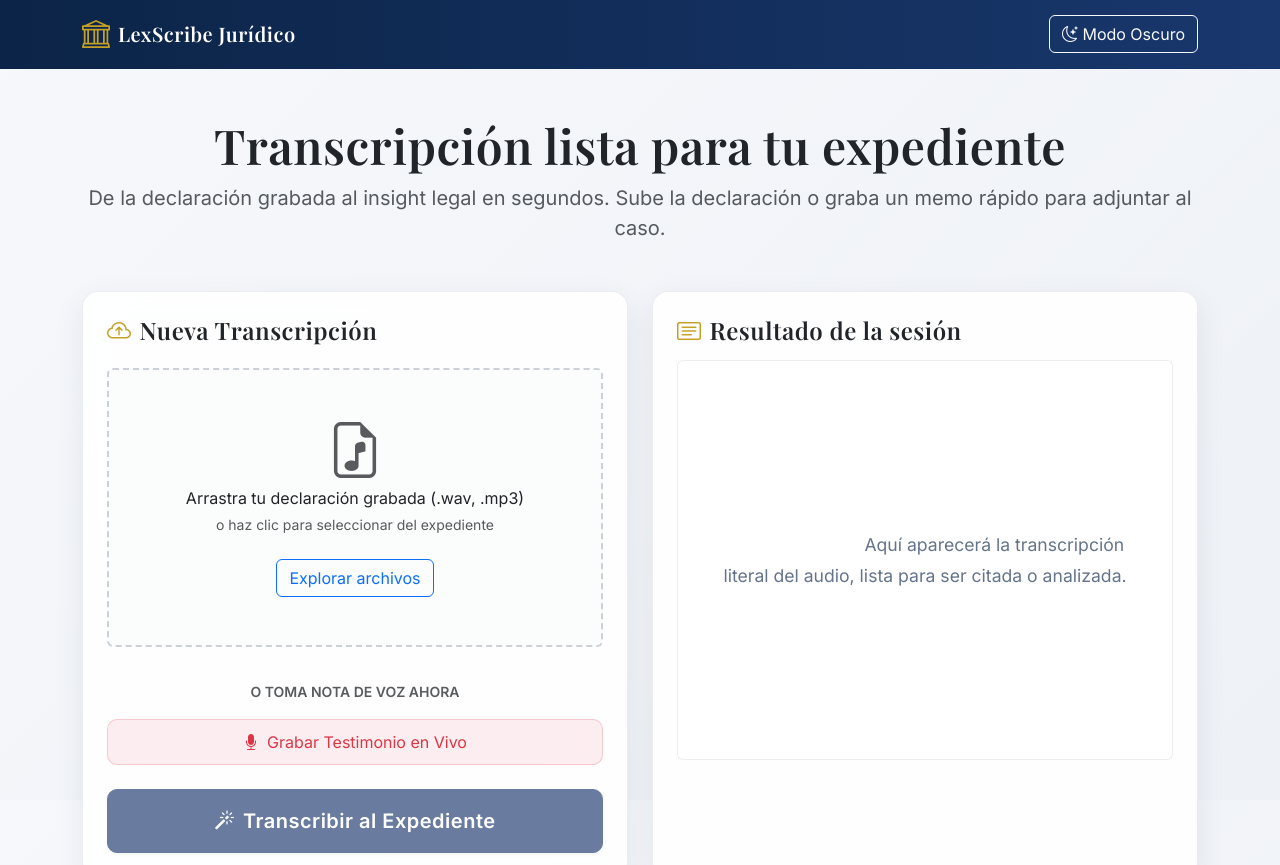
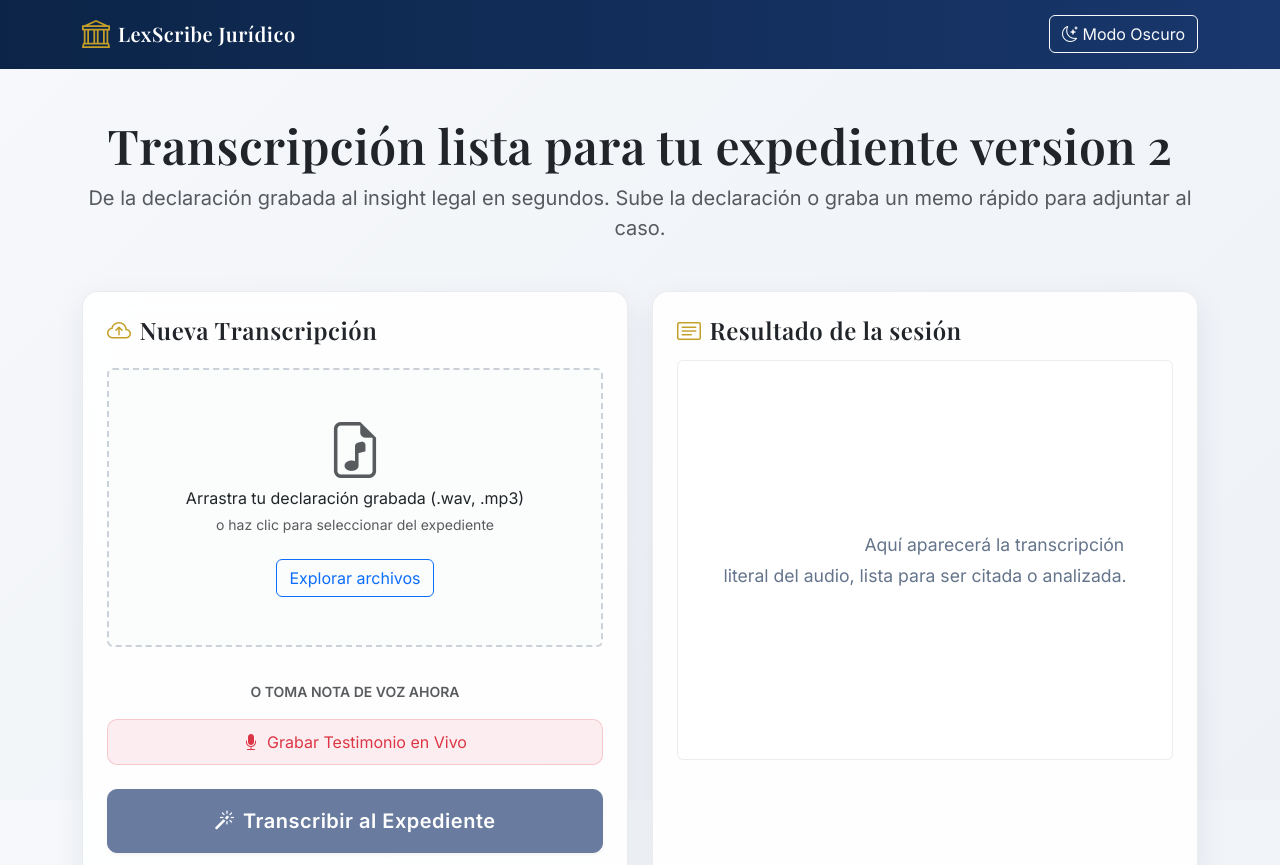
Before and after one commit to 1KVueltasAlCampo/mlops-icesi-course-2026-deploy-project, a plain HTML site: page static/index.html in a window 1280 px wide. Shown: the top 865 px of the page. Drawn offline with nearby package versions, Linux system fonts and the light colour scheme.

Commit message:
Update index.html

```diff
--- a/static/index.html
+++ b/static/index.html
@@ -37,7 +37,7 @@
     <div class="container my-5 main-container">
         <!-- Encabezado -->
         <div class="text-center mb-5 fade-in">
-            <h1 class="display-5 fw-bold">Transcripción lista para tu expediente</h1>
+            <h1 class="display-5 fw-bold">Transcripción lista para tu expediente version 2</h1>
             <p class="lead text-muted">De la declaración grabada al insight legal en segundos. Sube la declaración o graba un memo rápido para adjuntar al caso.</p>
         </div>
 
```
